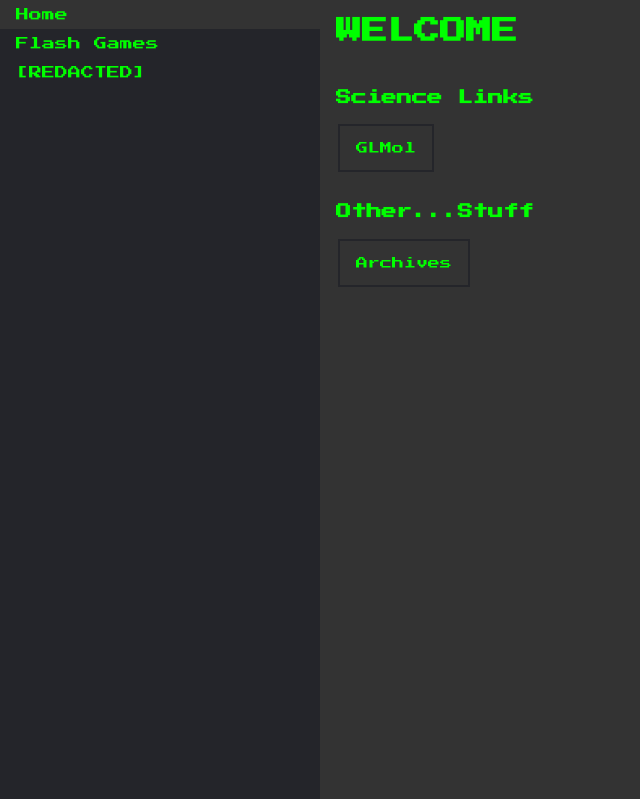
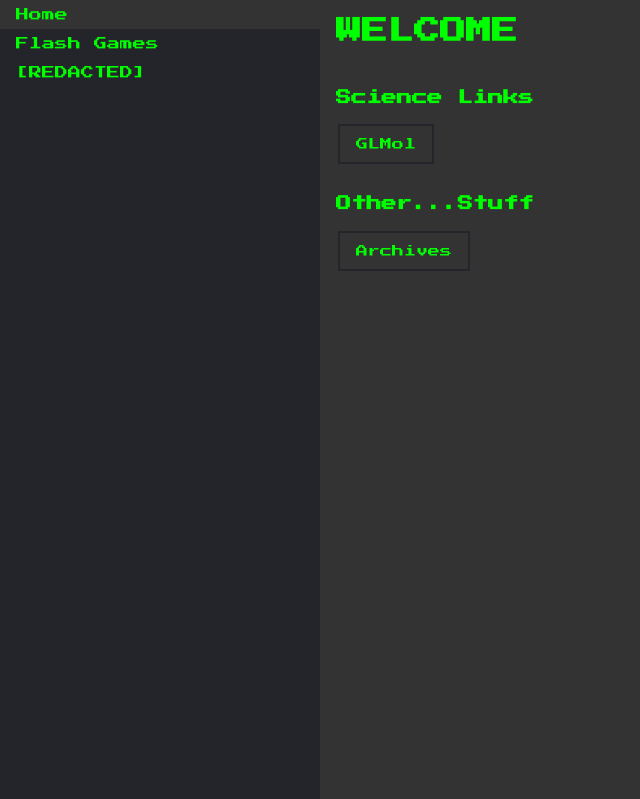
Before and after one commit to D3CLANZ/D3CLANZ.github.io, a PHP site: page / in a window 1280 px wide. Shown: the top 799 px of the page, without its empty margins (0-640 px from the left). Run offline with PHP 8.4, Linux system fonts and the light colour scheme.

Commit message:
Update style.css

```diff
--- a/css/style.css
+++ b/css/style.css
@@ -39,7 +39,7 @@ button {
     font-family: 'Press Start 2P', cursive;
     font-weight: 500;
     color: #00ff00;
-    padding: 16px 16px;
+    padding: 12px 16px;
     text-align: center;
     text-decoration: none;
     display: inline-block;
@@ -61,7 +61,7 @@ button:hover {
     font-family: 'Press Start 2P', cursive;
     font-weight: 500;
     color: #00ff00;
-    padding: 16px 16px;
+    padding: 12px 16px;
     text-align: center;
     text-decoration: none;
     display: inline-block;
```
